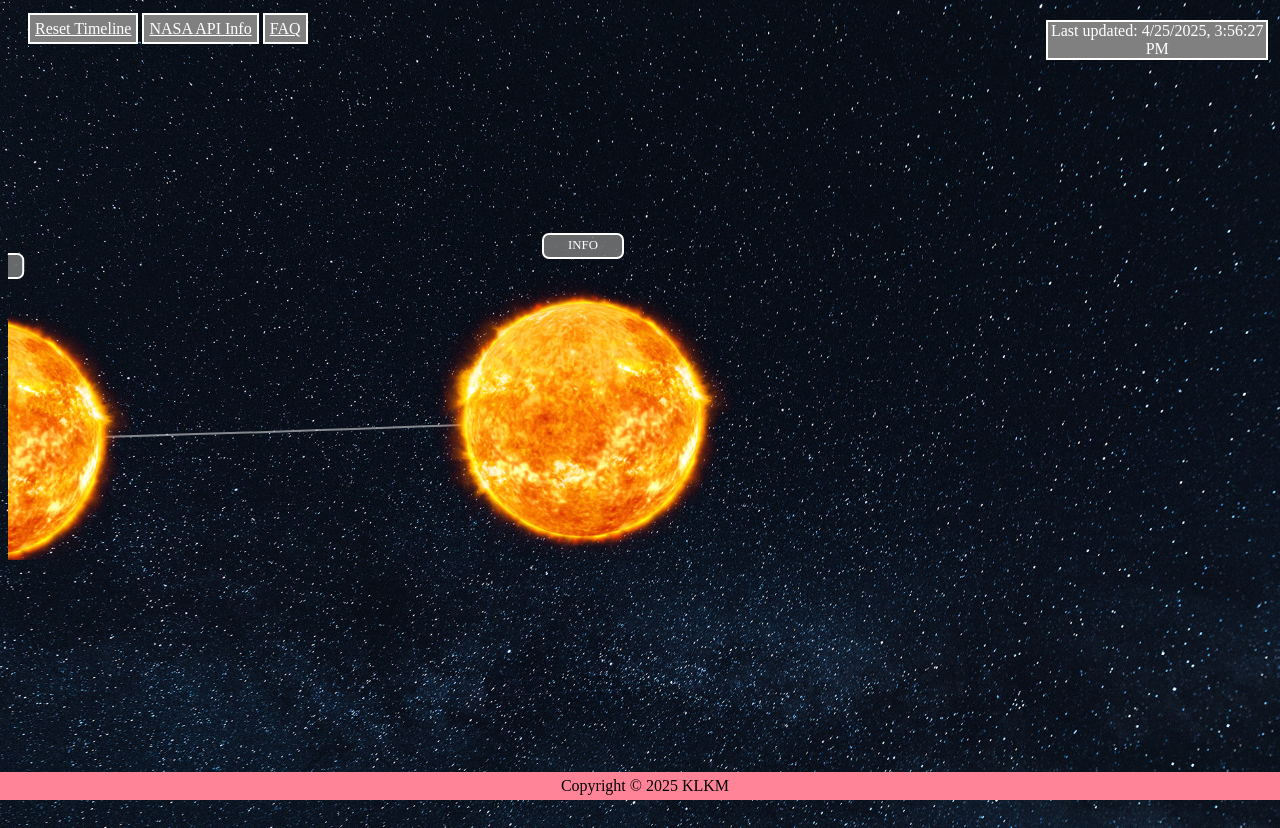
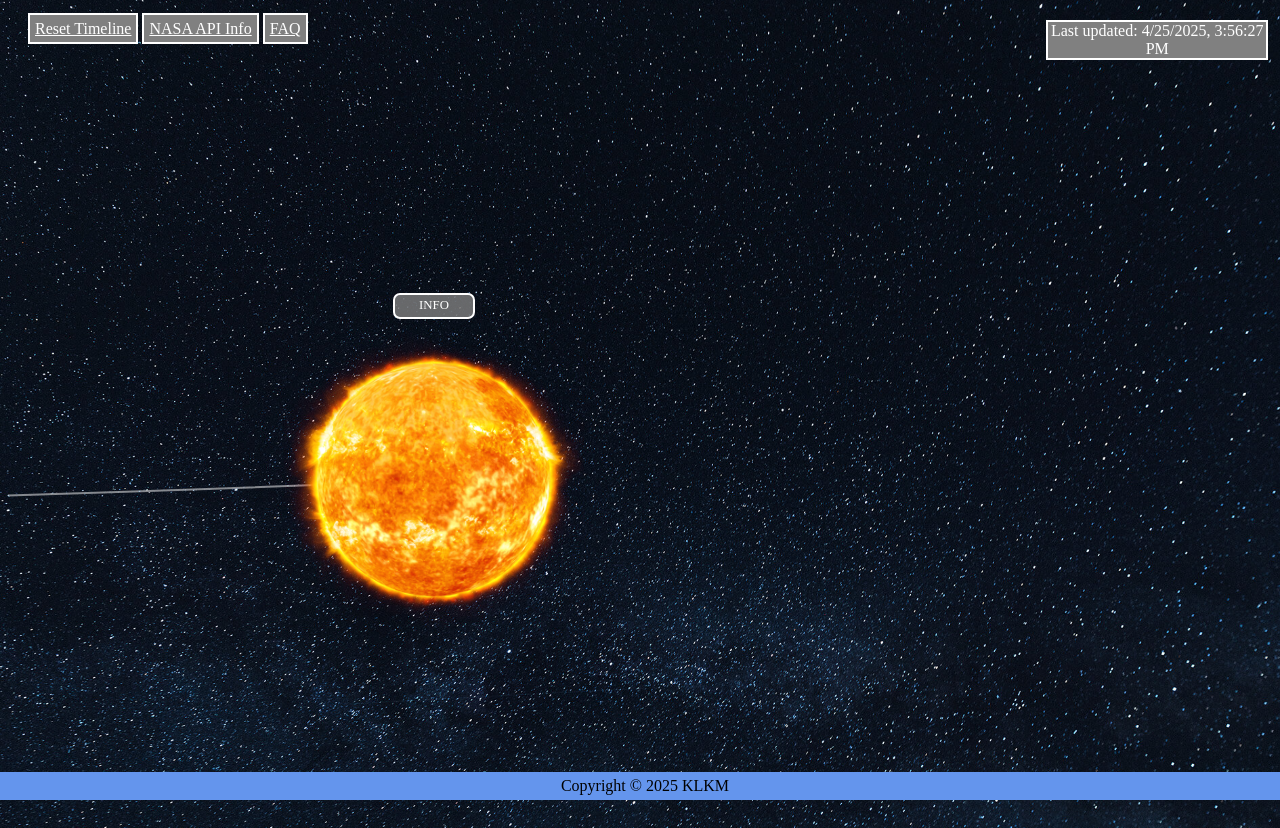
Before and after one commit to vanessastraka/WEB_SpaceTimeline, a website: page files/index.html in a window 1280 px wide. Drawn offline with Linux system fonts and the light colour scheme.

Commit message:
25.04.2025 - Testing: Sun-Timeline Elements
Added:
- sun.png on elements
- added reset-function

```diff
--- a/files/index.html
+++ b/files/index.html
@@ -13,7 +13,7 @@
 <body>
     <header>
         <nav class="mainmenue">
-            <a href="https://media0.giphy.com/media/v1.Y2lkPTc5MGI3NjExNDVlYTdxOWxpc3EzcHhpb3l0dmFqaWhwMHkwbTducmh6YTU2aXlhYyZlcD12MV9pbnRlcm5hbF9naWZfYnlfaWQmY3Q9Zw/oC1rNvwLBFZGU/giphy.gif" target="_blank">Reset Timeline</a>
+            <a id="reset-timeline" href="#">Reset Timeline</a>
             <a href="https://api.nasa.gov/" target="_blank">NASA API Info</a>
             <a href="https://media3.giphy.com/media/v1.Y2lkPTc5MGI3NjExdjAweHR0Y3A1Z2c1dTZzOXZqcWUxYnd1YXloZWhyYmhsdHRyOTVqeCZlcD12MV9pbnRlcm5hbF9naWZfYnlfaWQmY3Q9Zw/3o7btZ1Gm7ZL25pLMs/giphy.gif" target="_blank">FAQ</a>
         </nav>
--- a/files/scripts/timeline.js
+++ b/files/scripts/timeline.js
@@ -7,11 +7,16 @@ document.addEventListener('DOMContentLoaded', () => {
     const NUM_DOTS = 10;     // Anzahl der Punkte auf der Timeline
     const SPACING  = 600;    // horizontaler Abstand zwischen den Punkten (in Pixeln)
     const DOT_R    = 150;     // Radius der Kreise, die die Events darstellen (in Pixeln)
-    const HEIGHT   = 350;    // Höhe des SVG-Containers (in Pixeln)
+    const HEIGHT   = 450;    // Höhe des SVG-Containers (in Pixeln)
     const svgNS    = 'http://www.w3.org/2000/svg';  // Namespace für SVG-Elemente
 
     const container = document.getElementById('timeline-container');  // Referenz auf den Wrapper div
     const cw = container.clientWidth;  // tatsächliche Breite des Containers (in Pixeln)
+
+    //RESET-TIMER FUNCTION
+    // wir merken uns die Position, auf die wir initial scrollen:
+    // (horizontaler Abstand zum letzten Icon minus die halbe Viewport-Breite)
+    const initialScroll = (DOT_R /* startX */ + (NUM_DOTS - 1) * SPACING) - (cw / 2) + DOT_R;
 
 
     /*~~~~~~~~~~~~~~~~~~~~~~~~~~~~~~~~~~~~~~~~~~~~~~~~~~~
@@ -114,6 +119,16 @@ document.addEventListener('DOMContentLoaded', () => {
         // Ziehe das halbierte Viewport-Breite ab, damit er in die Mitte rückt
         container.scrollLeft = lastPos - (cw / 2) + DOT_R;
 
+        //RESET-TIMER FUNCTION
+        container.scrollLeft = initialScroll;
+
+        document
+            .getElementById('reset-timeline')
+            .addEventListener('click', e => {
+                e.preventDefault();
+                container.scrollLeft = initialScroll;
+            });
+
     }
 
     /*~~~~~~~~~~~~~~~~~~~~~~~~~~~~~~~~~~~~~~~~~~~~~~~~~~~
--- a/files/styles/css/main.css
+++ b/files/styles/css/main.css
@@ -19,7 +19,7 @@ body {
 
 .mainmenue a:hover{
     color: black;
-    background-color: pink;
+    background-color: cornflowerblue;
     border: white 2px solid;
     text-align: center;
     padding: 5px;
@@ -46,7 +46,7 @@ footer {
     left: 0;
     bottom: 0;
     width: 100%;
-    background-color: rgb(255, 132, 152);
+    background-color: cornflowerblue;
     color: black;
     text-align: center;
     padding: 5px;
--- a/files/styles/css/timeline.css
+++ b/files/styles/css/timeline.css
@@ -4,7 +4,7 @@
 #timeline-container {
     width: 90vw;           /* fast volle Breite */
     max-width: none;       /* keine fixe Obergrenze */
-    height: 350px;         /* gibt Platz für den Bogen */
+    height: 500px;         /* gibt Platz für den Bogen */
     margin: 150px 0 40px 0; /* oben/rechts/unten 40px, links 0 */
     overflow: hidden;      /* versteckt Scrollbars */
     position: relative;
```
